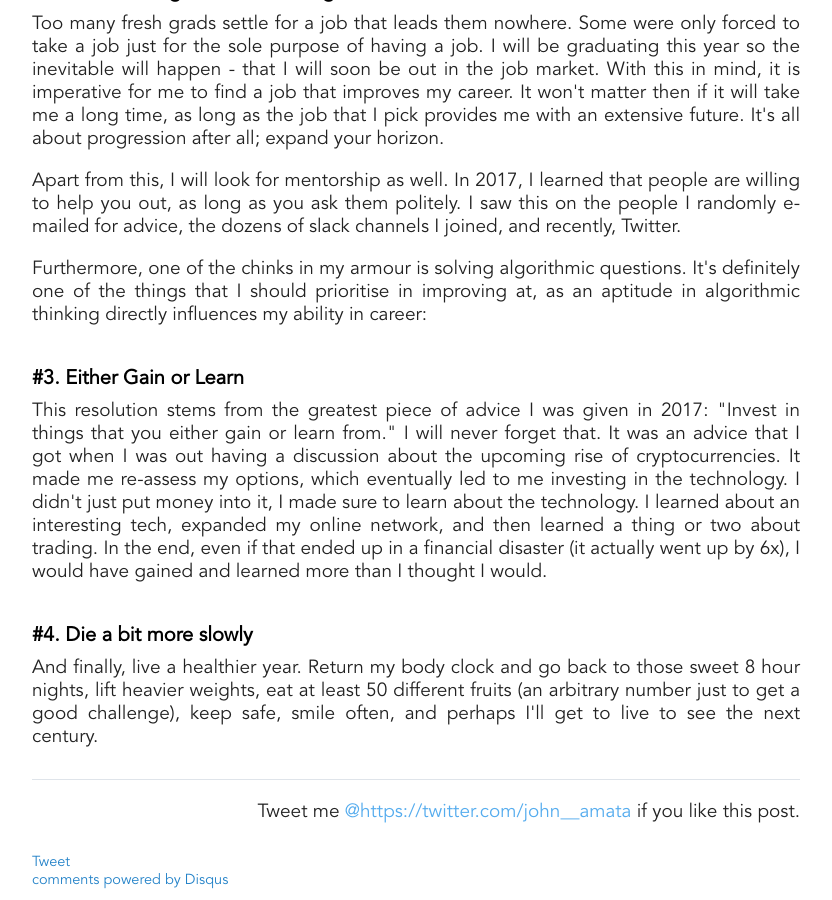
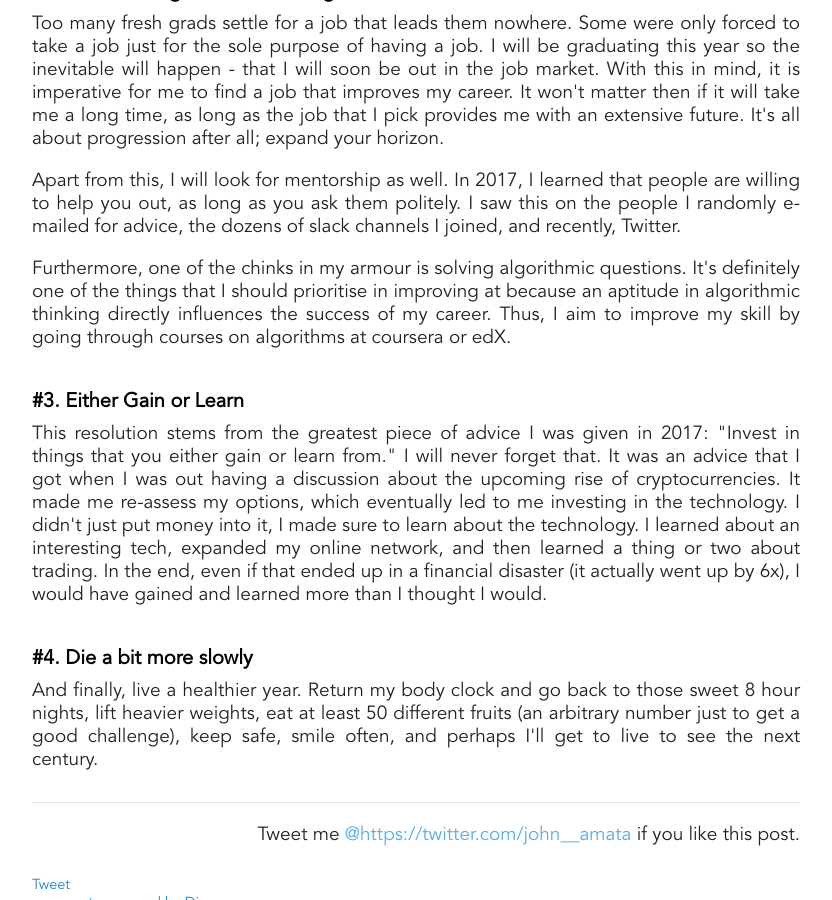
Before and after one commit to jpamata/jpamata.github.io, a Jekyll site: the page built from _posts/2018-1-11-on-2018.md, in a window 1280 px wide and 900 px high, scrolled down 1351 px. Shown: the whole window, without its empty margins (224-1056 px from the left). Built offline with Jekyll 4.4.1, drawn with Linux system fonts in a browser that asks for light colours; comment, search, counter and statistics services are not loaded.

Commit message:
Update 2018-1-11-on-2018.md

```diff
--- a/_posts/2018-1-11-on-2018.md
+++ b/_posts/2018-1-11-on-2018.md
@@ -32,7 +32,7 @@ comments: true
 
 <p align="justify">Apart from this, I will look for mentorship as well. In 2017, I learned that people are willing to help you out, as long as you ask them politely. I saw this on the people I randomly e-mailed for advice, the dozens of slack channels I joined, and recently, Twitter.</p>
 
-<p align="justify">Furthermore, one of the chinks in my armour is solving algorithmic questions. It's definitely one of the things that I should prioritise in improving at, as an aptitude in algorithmic thinking directly influences my ability in career: </p>
+<p align="justify">Furthermore, one of the chinks in my armour is solving algorithmic questions. It's definitely one of the things that I should prioritise in improving at because an aptitude in algorithmic thinking directly influences the success of my career. Thus, I aim to improve my skill by going through courses on algorithms at coursera or edX.</p>
 
 <h2> #3. Either Gain or Learn </h2>
 <p align="justify">This resolution stems from the greatest piece of advice I was given in 2017: "Invest in things that you either gain or learn from." I will never forget that. It was an advice that I got when I was out having a discussion about the upcoming rise of cryptocurrencies. It made me re-assess my options, which eventually led to me investing in the technology. I didn't just put money into it, I made sure to learn about the technology. I learned about an interesting tech, expanded my online network, and then learned a thing or two about trading. In the end, even if that ended up in a financial disaster (it actually went up by 6x), I would have gained and learned more than I thought I would.</p>
```
